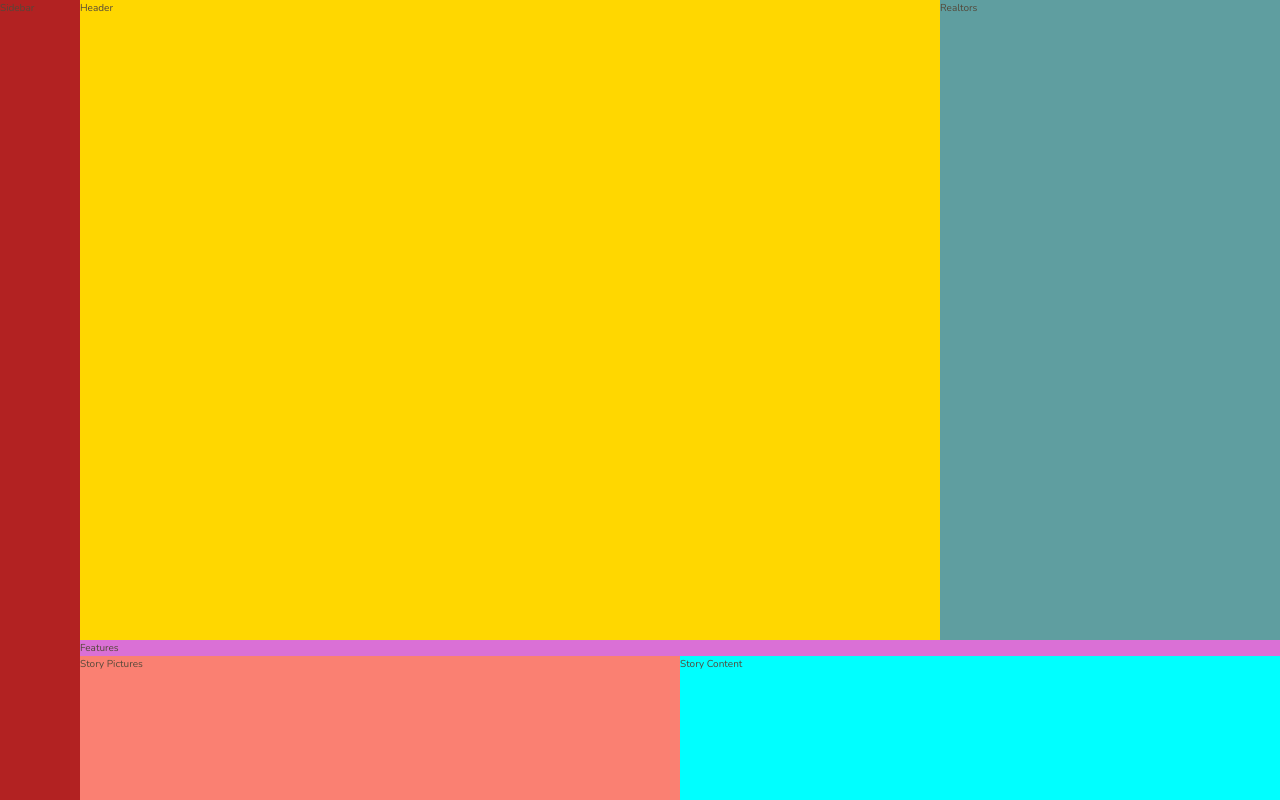
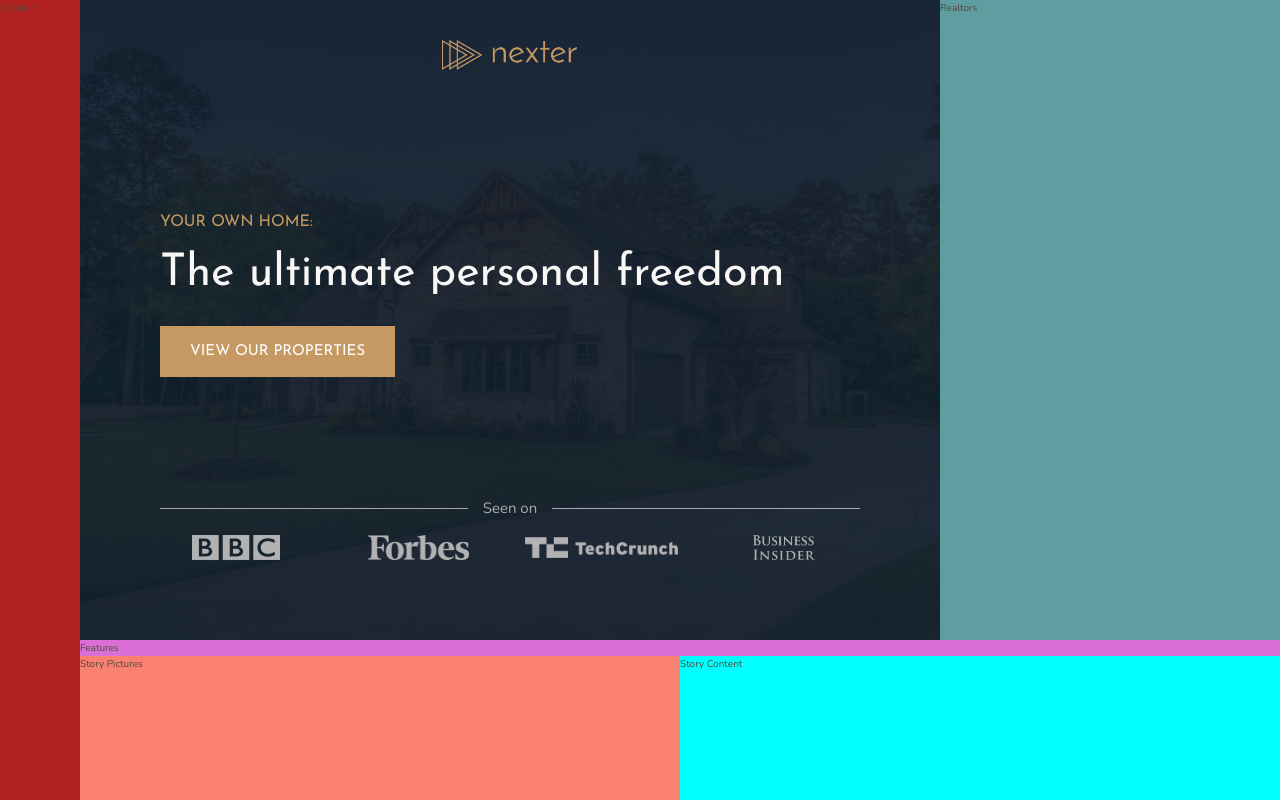
Before and after one commit to anastasiia-stupak/Nexter-Landing, a website: page index.html in a window 1280 px wide. Shown: the top 800 px of the page. Drawn offline with nearby package versions, Linux system fonts and the light colour scheme; files that its build step writes are made by us from their sources.

Commit message:
Header added and styled

```diff
--- a/index.html
+++ b/index.html
@@ -20,7 +20,21 @@
 </head>
 	<body class="container">
 			<div class="sidebar">Sidebar</div>
-			<header class="header">Header</header>
+
+				<header class="header">
+				<img src="img/logo.png" alt="Nexter logo" class="header__logo">
+				<h3 class="heading-3">Your own home:</h3>
+				<h1 class="heading-1">The ultimate personal freedom</h1>
+				<button class="btn header__btn">View Our Properties</button>
+				<div class="header__seenon-text">Seen on</div>
+				<div class="header__seenon-logos">
+					<img src="img/logo-bbc.png" alt="Logo">
+					<img src="img/logo-forbes.png" alt="Logo">
+					<img src="img/logo-techcrunch.png" alt="Logo">
+					<img src="img/logo-bi.png" alt="Logo">
+				</div>
+			</header>
+
 			<div class="realtors">Realtors</div>
 			<section class="features">Features</section>
 			<div class="story__pictures">Story Pictures</div>
--- a/sass/base/_typography.scss
+++ b/sass/base/_typography.scss
@@ -0,0 +1,46 @@
+%heading {
+	font-family: $font-display;
+	font-weight: 400;
+}
+
+.heading-1 {
+	@extend %heading;
+	font-size: 4.5rem;
+	color: $color-grey-light-1;
+	line-height: 1;
+}
+
+.heading-2 {
+	@extend %heading;
+	font-size: 4rem;
+	font-style: italic;
+	line-height: 1;
+
+	&--light {
+		color: $color-grey-light-1;
+	}
+
+	&--dark {
+		color: $color-grey-dark-1;
+	}
+}
+
+.heading-3 {
+	@extend %heading;
+	color: $color-primary;
+	font-size: 1.6rem;
+	text-transform: uppercase;
+}
+
+.heading-4 {
+	@extend %heading;
+	font-size: 1.9rem;
+
+	&--light {
+		color: $color-grey-light-1;
+	}
+
+	&--dark {
+		color: $color-grey-dark-1;
+	}
+}
--- a/sass/base/_variables.scss
+++ b/sass/base/_variables.scss
@@ -10,6 +10,8 @@ $color-grey-light-2: #aaa;
 $color-grey-dark-1: #54483A;
 $color-grey-dark-2: #6D5D4B;
 
+$color-white: #fff;
+
 // FONT VARIABLES
 $font-primary: 'Nunito', sans-serif;
 $font-display: 'Josefin Sans', sans-serif;
--- a/sass/components/_button.scss
+++ b/sass/components/_button.scss
@@ -0,0 +1,21 @@
+.btn {
+	padding: 1.8rem 3rem;
+	border: none;
+
+	background-color: $color-primary;
+
+	color: $color-white;
+	font-size: 1.5rem;
+	font-family: $font-display;
+	text-transform: uppercase;
+
+	transition: all .2s;
+
+	&:active {
+		outline: none;
+	}
+
+	&:hover {
+		background-color: $color-primary-dark;
+	}
+}
--- a/sass/sections/_header.scss
+++ b/sass/sections/_header.scss
@@ -1,4 +1,64 @@
 .header {
-	background-color: gold;
 	grid-column: full-start / col-end 6;
+
+	display: grid;
+	grid-template-rows: 1fr min-content minmax(6rem, min-content) 1fr repeat(2, min-content);
+	grid-template-columns: minmax(min-content, max-content);
+	grid-row-gap: 1.5rem;
+	justify-content: center;
+
+	padding: 8rem;
+	padding-top: 4rem;
+
+	background-image:
+			linear-gradient(
+				to right,
+				rgba($color-secondary, .93),
+				rgba($color-secondary, .93)
+			),
+			url('../img/hero.jpeg');
+	background-position: top left;
+	background-size: cover;
+
+	&__logo {
+		height: 3rem;
+		justify-self: center;
+	}
+
+	&__btn {
+		align-self: start;
+		justify-self: start;
+	}
+
+	&__seenon-text {
+		display: grid;
+		grid-template-columns: 1fr max-content 1fr;
+		align-items: center;
+		grid-column-gap: 1.5rem;
+
+		color: $color-grey-light-2;
+		font-size: 1.5rem;
+
+		&::before,
+		&::after {
+			content: '';
+			display: block;
+			height: 1px;
+			background-color: $color-grey-light-2;
+		}
+	}
+
+	&__seenon-logos {
+		display: grid;
+		grid-template-columns: repeat(4, 1fr);
+		grid-gap: 3rem;
+		align-items: center;
+		justify-items: center;
+
+		img {
+			max-height: 2.5rem;
+			max-width: 100%;
+			filter: brightness(70%);
+		}
+	}
 }
```
